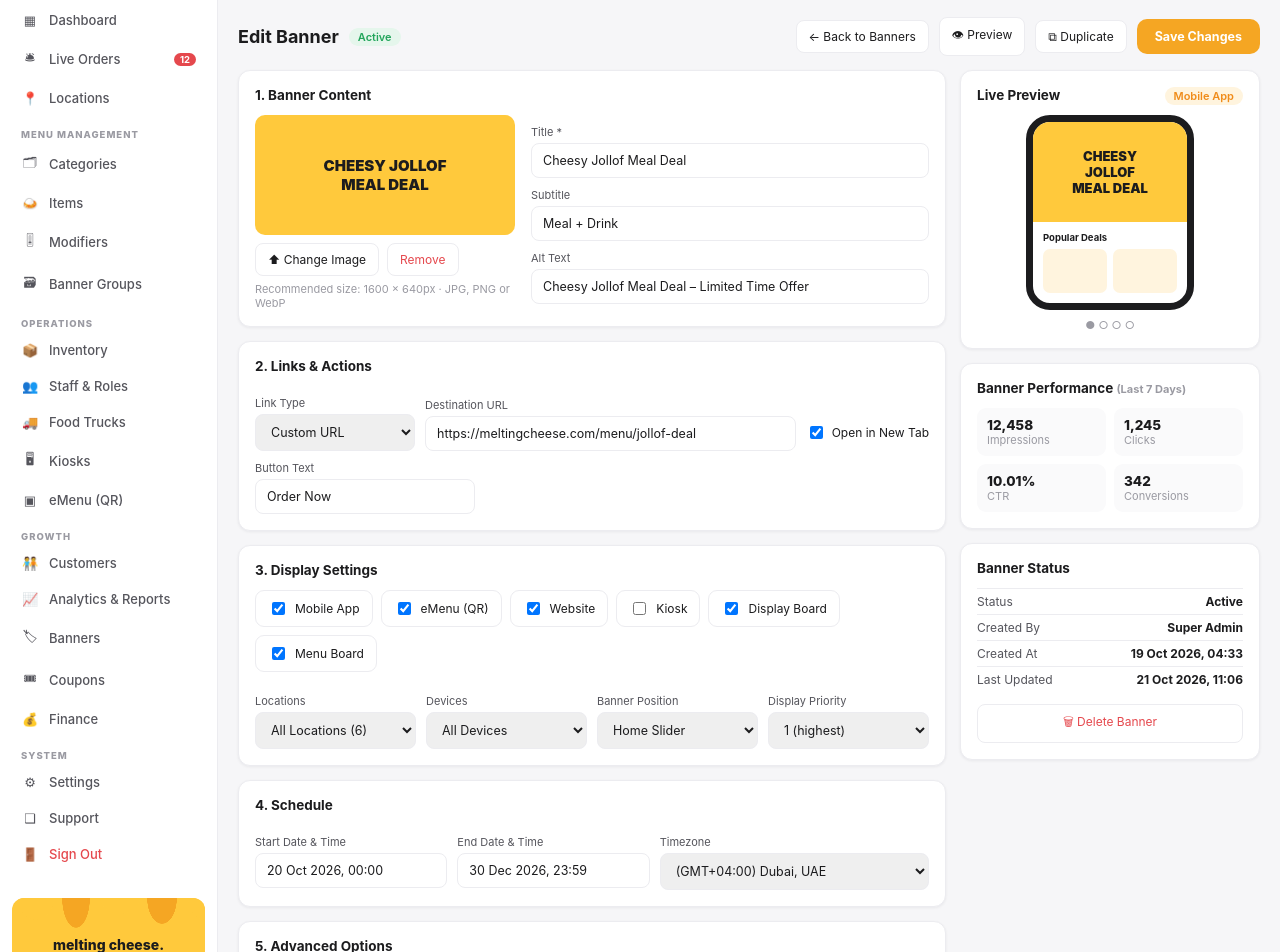
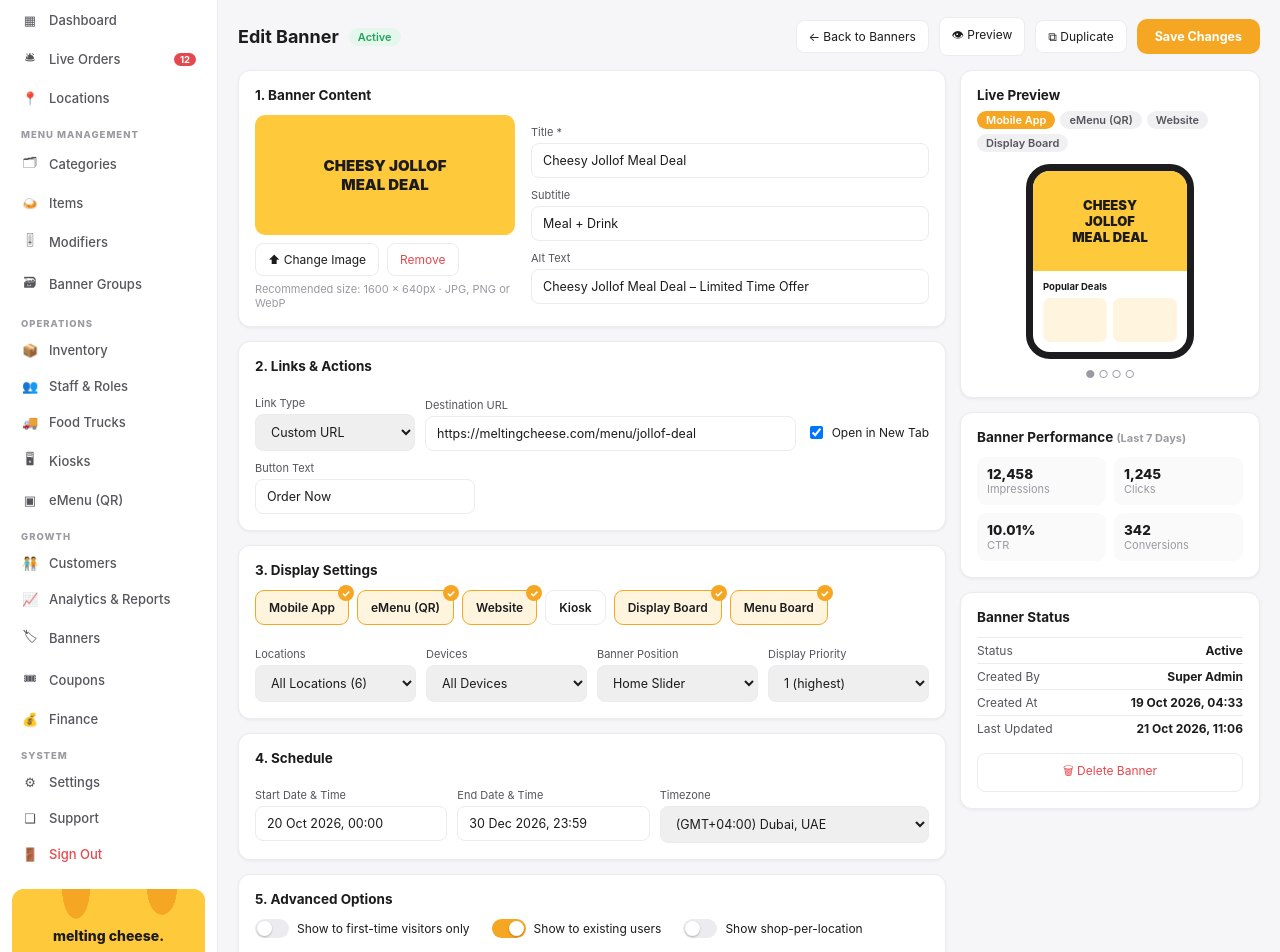
Before and after one commit to timxdel-droid/melting-cheese-ros, a React (Vite) app: page /#/promotions/banners/edit in a window 1280 px wide. Shown: the part 60-1012 px from the top of the page. Built offline with nearby package versions, Linux system fonts and the light colour scheme.

Commit message:
Update BannerEdit.jsx

```diff
--- a/src/screens/BannerEdit.jsx
+++ b/src/screens/BannerEdit.jsx
@@ -11,6 +11,24 @@ const field = { border: '1px solid var(--line)', borderRadius: 8, padding: '9px
 const label = { fontSize: 11, color: 'var(--ink-2)', display: 'block', margin: '10px 0 4px' }
 
 const PLATFORMS = ['Mobile App', 'eMenu (QR)', 'Website', 'Kiosk', 'Display Board', 'Menu Board']
+
+/* Small visual toggle per the refined design (Figma 132-11). */
+function Toggle({ on, label }) {
+  return (
+    <label style={{ display: 'flex', gap: 8, alignItems: 'center', fontSize: 12, cursor: 'pointer' }}>
+      <span style={{
+        width: 34, height: 19, borderRadius: 10, position: 'relative', flexShrink: 0,
+        background: on ? 'var(--mc-orange)' : 'var(--line)', transition: 'background .15s',
+      }}>
+        <span style={{
+          position: 'absolute', top: 2, left: on ? 17 : 2, width: 15, height: 15,
+          borderRadius: 8, background: '#fff', boxShadow: '0 1px 2px rgba(0,0,0,.25)', transition: 'left .15s',
+        }} />
+      </span>
+      {label}
+    </label>
+  )
+}
 
 export default function BannerEdit() {
   const nav = useNavigate()
@@ -80,12 +98,19 @@ export default function BannerEdit() {
             <h3 style={h3}>3. Display Settings</h3>
             <div style={{ display: 'flex', gap: 8, flexWrap: 'wrap', marginBottom: 12 }}>
               {PLATFORMS.map((p, i) => (
-                <label key={p} style={{
-                  display: 'flex', gap: 7, alignItems: 'center', fontSize: 12,
-                  border: '1px solid var(--line)', borderRadius: 9, padding: '8px 12px',
+                <span key={p} style={{
+                  position: 'relative', display: 'flex', gap: 7, alignItems: 'center', fontSize: 12,
+                  border: '1px solid ' + (i !== 3 ? 'var(--mc-orange)' : 'var(--line)'),
+                  background: i !== 3 ? 'var(--amber-chip)' : '#fff',
+                  borderRadius: 9, padding: '9px 13px', fontWeight: 600, cursor: 'pointer',
                 }}>
-                  <input type="checkbox" defaultChecked={i !== 3} /> {p}
-                </label>
+                  {p}
+                  {i !== 3 && <span style={{
+                    position: 'absolute', top: -6, right: -6, width: 16, height: 16, borderRadius: 8,
+                    background: 'var(--mc-orange)', color: '#fff', fontSize: 10, fontWeight: 800,
+                    display: 'grid', placeItems: 'center',
+                  }}>✓</span>}
+                </span>
               ))}
             </div>
             <div style={{ display: 'grid', gridTemplateColumns: 'repeat(4, 1fr)', gap: 10 }}>
@@ -110,10 +135,10 @@ export default function BannerEdit() {
           <div className="card" style={card}>
             <h3 style={h3}>5. Advanced Options</h3>
             <div style={{ display: 'flex', gap: 22, fontSize: 12, flexWrap: 'wrap' }}>
-              <label style={{ display: 'flex', gap: 7, alignItems: 'center' }}><input type="checkbox" /> Show to first-time visitors only</label>
-              <label style={{ display: 'flex', gap: 7, alignItems: 'center' }}><input type="checkbox" defaultChecked /> Show to existing users</label>
-              <label style={{ display: 'flex', gap: 7, alignItems: 'center' }}><input type="checkbox" /> Show shop-per-location</label>
-              <label style={{ display: 'flex', gap: 7, alignItems: 'center' }}><input type="checkbox" defaultChecked /> Enable analytics tracking</label>
+              <Toggle on={false} label="Show to first-time visitors only" />
+              <Toggle on={true} label="Show to existing users" />
+              <Toggle on={false} label="Show shop-per-location" />
+              <Toggle on={true} label="Enable analytics tracking" />
             </div>
           </div>
         </div>
@@ -121,10 +146,12 @@ export default function BannerEdit() {
         {/* Right rail */}
         <div style={{ display: 'grid', gap: 14 }}>
           <div className="card" style={card}>
-            <div style={{ display: 'flex', marginBottom: 10 }}>
-              <h3 style={{ ...h3, margin: 0 }}>Live Preview</h3>
-              <div style={{ flex: 1 }} />
-              <span className="pill orange">Mobile App</span>
+            <h3 style={{ ...h3, marginBottom: 8 }}>Live Preview</h3>
+            <div style={{ display: 'flex', gap: 5, marginBottom: 12, flexWrap: 'wrap' }}>
+              <span className="pill orange" style={{ background: 'var(--mc-orange)', color: '#fff' }}>Mobile App</span>
+              <span className="pill gray">eMenu (QR)</span>
+              <span className="pill gray">Website</span>
+              <span className="pill gray">Display Board</span>
             </div>
             <div style={{
               width: 168, margin: '0 auto', border: '7px solid #1C1C1E', borderRadius: 24,
```
